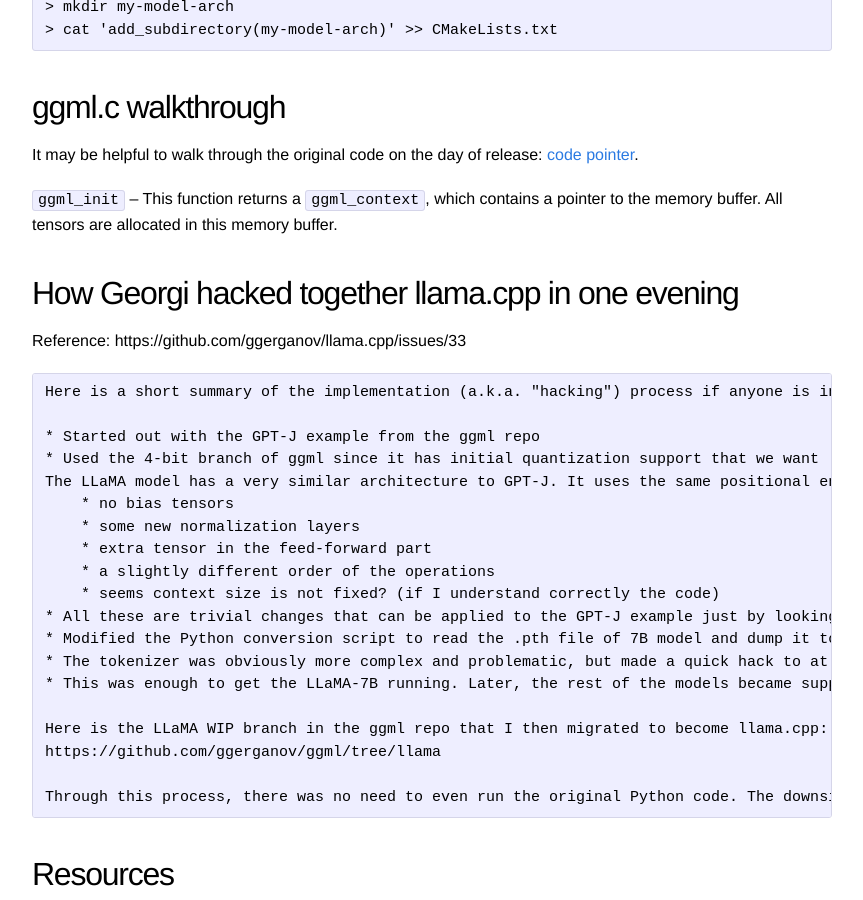
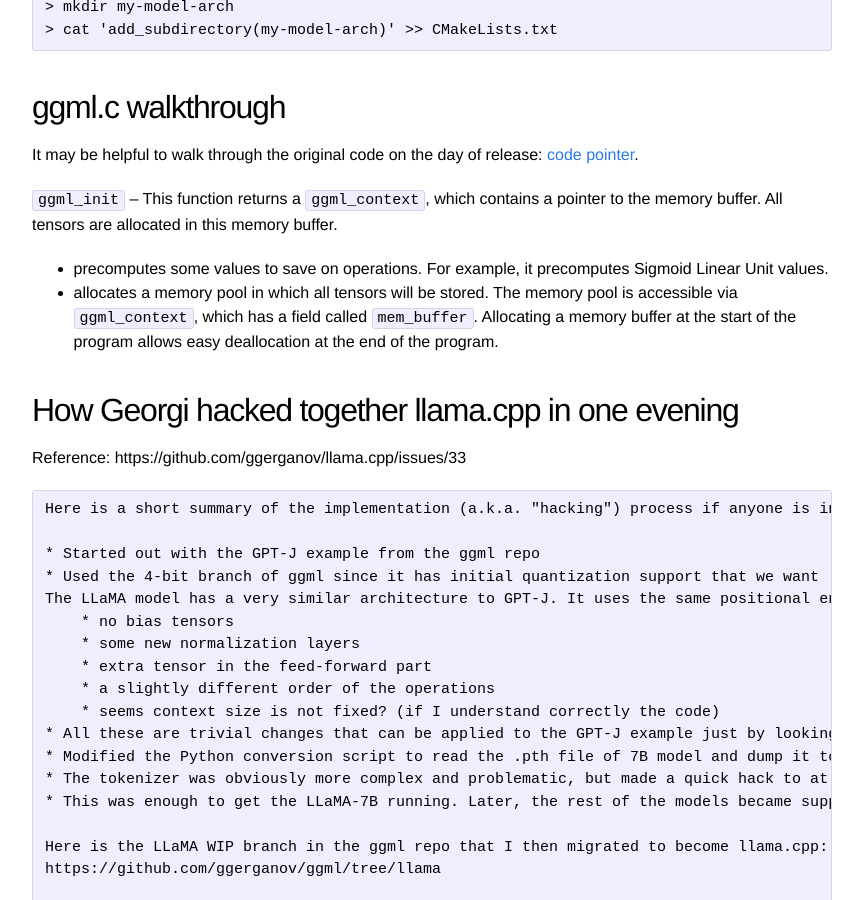
Before and after one commit to carsontang/carsontang.github.io, a Jekyll site: the page built from _posts/2023-06-06-ggml-101.md, in a window 1280 px wide and 900 px high, scrolled down 433 px. Shown: the whole window, without its empty margins (208-1071 px from the left). Built offline with Jekyll 4.4.1, drawn with Linux system fonts in a browser that asks for light colours.

Commit message:
updates to GGML
updates to GGML

```diff
--- a/_posts/2023-06-06-ggml-101.md
+++ b/_posts/2023-06-06-ggml-101.md
@@ -20,6 +20,8 @@ GGML is machine learning library written in C. The "GG" refers to the initials o
 It may be helpful to walk through the original code on the day of release: [code pointer](https://github.com/ggerganov/llama.cpp/commit/26c084662903ddaca19bef982831bfb0856e8257#diff-6d9ce99fcb6f51ff76f59e479f6e6fc0bb62edef7442805d7a5bb15b23996b5d).
 
 `ggml_init` – This function returns a `ggml_context`, which contains a pointer to the memory buffer. All tensors are allocated in this memory buffer.
+* precomputes some values to save on operations. For example, it precomputes Sigmoid Linear Unit values.
+* allocates a memory pool in which all tensors will be stored. The memory pool is accessible via `ggml_context`, which has a field called `mem_buffer`. Allocating a memory buffer at the start of the program allows easy deallocation at the end of the program.
 
 ## How Georgi hacked together llama.cpp in one evening
 Reference: https://github.com/ggerganov/llama.cpp/issues/33
```
